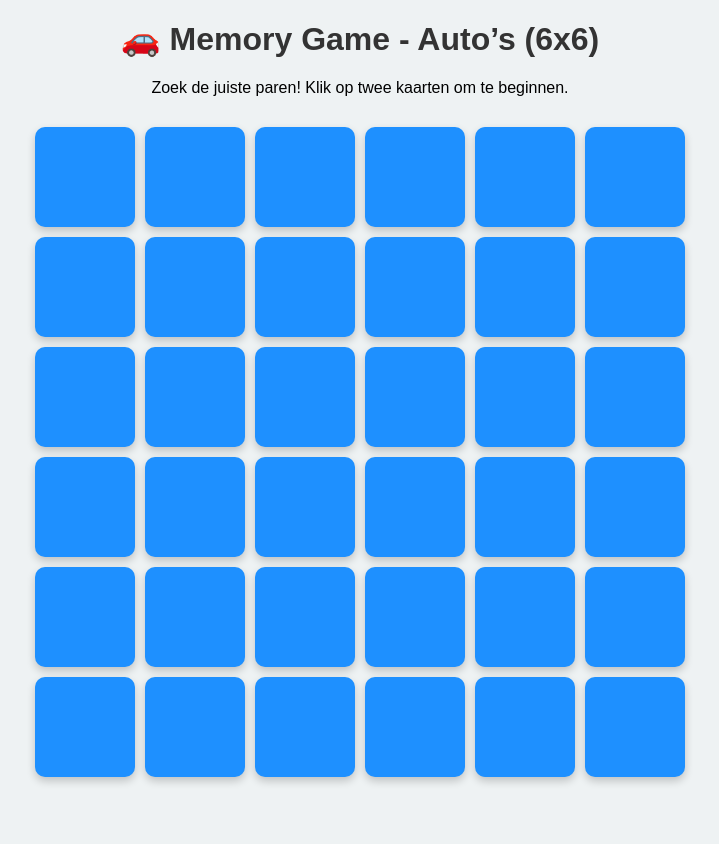
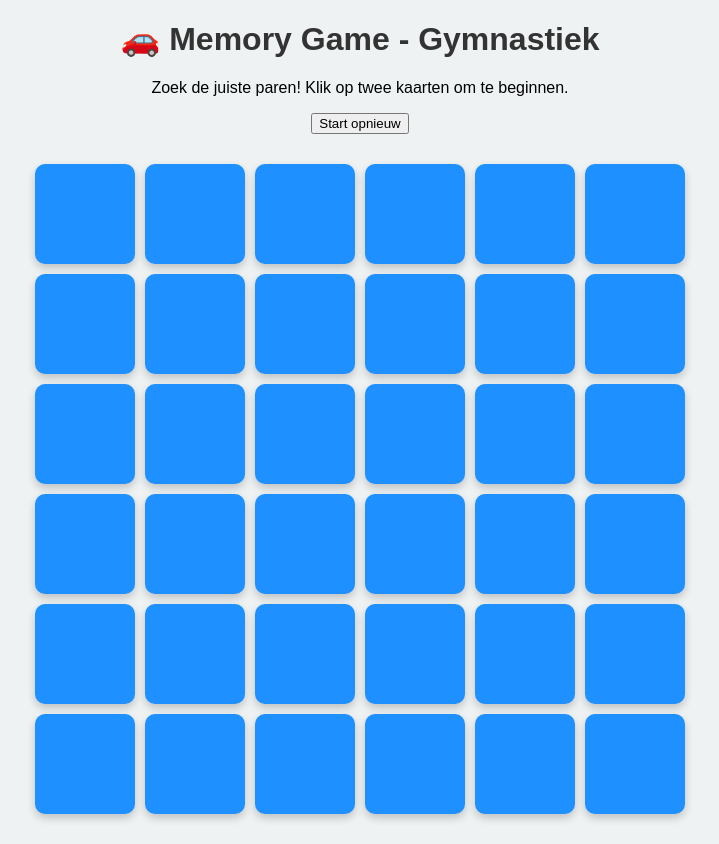
Before and after one commit to wintherentine/memory_gym, a plain HTML site: page index.html in a window 1280 px wide. Shown: the whole page, without its empty margins (280-999 px from the left). Before the commit the page ends 807 px from the top, so only its background shows below. Drawn offline with Linux system fonts and the light colour scheme.

Commit message:
Update index.html

```diff
--- a/index.html
+++ b/index.html
@@ -8,8 +8,9 @@
   <meta name="theme-color" content="#1e90ff">
 </head>
 <body>
-  <h1>🚗 Memory Game - Auto’s (6x6)</h1>
+  <h1>🚗 Memory Game - Gymnastiek</h1>
   <p>Zoek de juiste paren! Klik op twee kaarten om te beginnen.</p>
+  <button id="reset-button">Start opnieuw</button>
   <div id="game-board" class="board"></div>
 
   <script src="script.js"></script>
```
